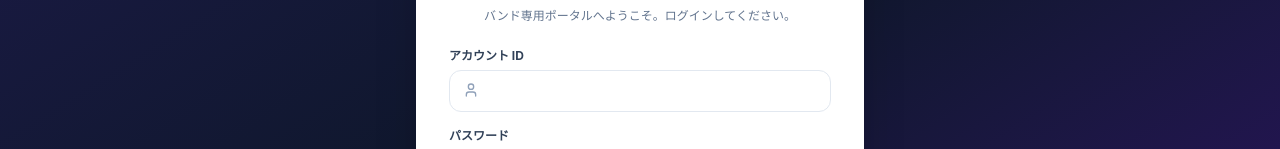
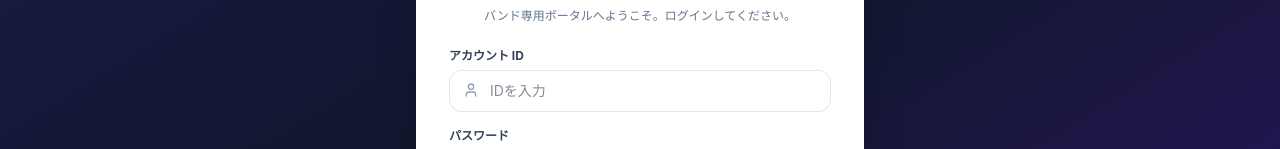
Before and after one commit to imopotato008/acappella_app, a Next.js app: page / in a window 1280 px wide. Shown: the part 322-471 px from the top of the page. Built offline with nearby package versions, Linux system fonts and the light colour scheme; no server answers; the database is empty.

Commit message:
ログインフォームのID入力欄にプレースホルダを設定

```diff
--- a/src/components/LoginForm.tsx
+++ b/src/components/LoginForm.tsx
@@ -64,6 +64,7 @@ export function LoginForm() {
               <input
                 type="text"
                 required
+                placeholder="IDを入力"
                 value={id}
                 onChange={(e) => setId(e.target.value)}
                 className="w-full pl-10 pr-3.5 py-2.5 rounded-xl border border-slate-200 dark:border-slate-700 bg-white dark:bg-slate-800 text-slate-900 dark:text-slate-100 text-sm focus:outline-hidden focus:ring-2 focus:ring-indigo-500"
```
